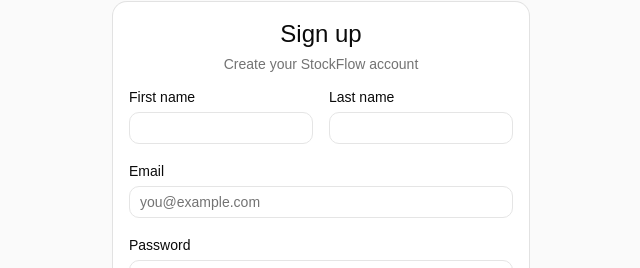
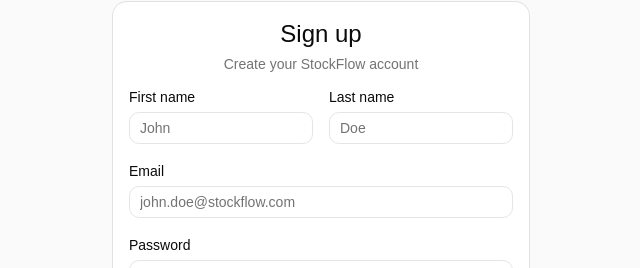
Before and after one commit to dhanushkagunawardhana/stockflow-web-poc, a React (Vite) app: page /sign-up in a window 1280 px wide. Shown: the part 192-460 px from the top of the page, without its empty margins (319-959 px from the left). Built offline with nearby package versions, Linux system fonts and the light colour scheme.

Commit message:
minor changes

```diff
--- a/src/components/top-nav/ViewSwitchButton.jsx
+++ b/src/components/top-nav/ViewSwitchButton.jsx
@@ -1,11 +1,10 @@
 import { ArrowLeftRight } from "lucide-react";
-import { useLocation, useNavigate } from "react-router-dom";
+import { useLocation } from "react-router-dom";
 
 import { Button } from "@/components/ui/button";
 
 function ViewSwitchButton() {
   const { pathname } = useLocation();
-  const navigate = useNavigate();
   const isFdoView = pathname.startsWith("/fdo");
 
   return (
@@ -14,12 +13,12 @@
       variant="outline"
       aria-label={`Switch to ${isFdoView ? "Warehouse" : "FDO"} view`}
       title={`Switch to ${isFdoView ? "Warehouse" : "FDO"} view`}
-      onClick={() => navigate(isFdoView ? "/" : "/fdo")}
+      onClick={() => window.location.replace(isFdoView ? "/" : "/fdo")}
       className="gap-2 rounded-lg border-border bg-white px-2.5 text-sm font-semibold text-slate-700 shadow-none hover:bg-muted/40"
     >
       <span aria-hidden="true" className="size-2.5 rounded-full bg-[#f25522]" />
       <span className="hidden sm:inline">{isFdoView ? "FDO view" : "SM view"}</span>
-      <span className="sm:hidden">{isFdoView ? "FDO" : "Warehouse"}</span>
+      <span className="sm:hidden">{isFdoView ? "FDO" : "SM"}</span>
       <ArrowLeftRight aria-hidden="true" className="size-4" />
     </Button>
   );
--- a/src/pages/auth/sign-up/index.jsx
+++ b/src/pages/auth/sign-up/index.jsx
@@ -82,6 +82,7 @@
                     value={form.firstName}
                     onChange={handleChange}
                     autoComplete="given-name"
+                    placeholder="John"
                     required
                   />
                 </div>
@@ -94,6 +95,7 @@
                     value={form.lastName}
                     onChange={handleChange}
                     autoComplete="family-name"
+                    placeholder="Doe"
                     required
                   />
                 </div>
@@ -107,7 +109,7 @@
                   type="email"
                   value={form.email}
                   onChange={handleChange}
-                  placeholder="you@example.com"
+                  placeholder="john.doe@stockflow.com"
                   autoComplete="email"
                   required
                 />
```
